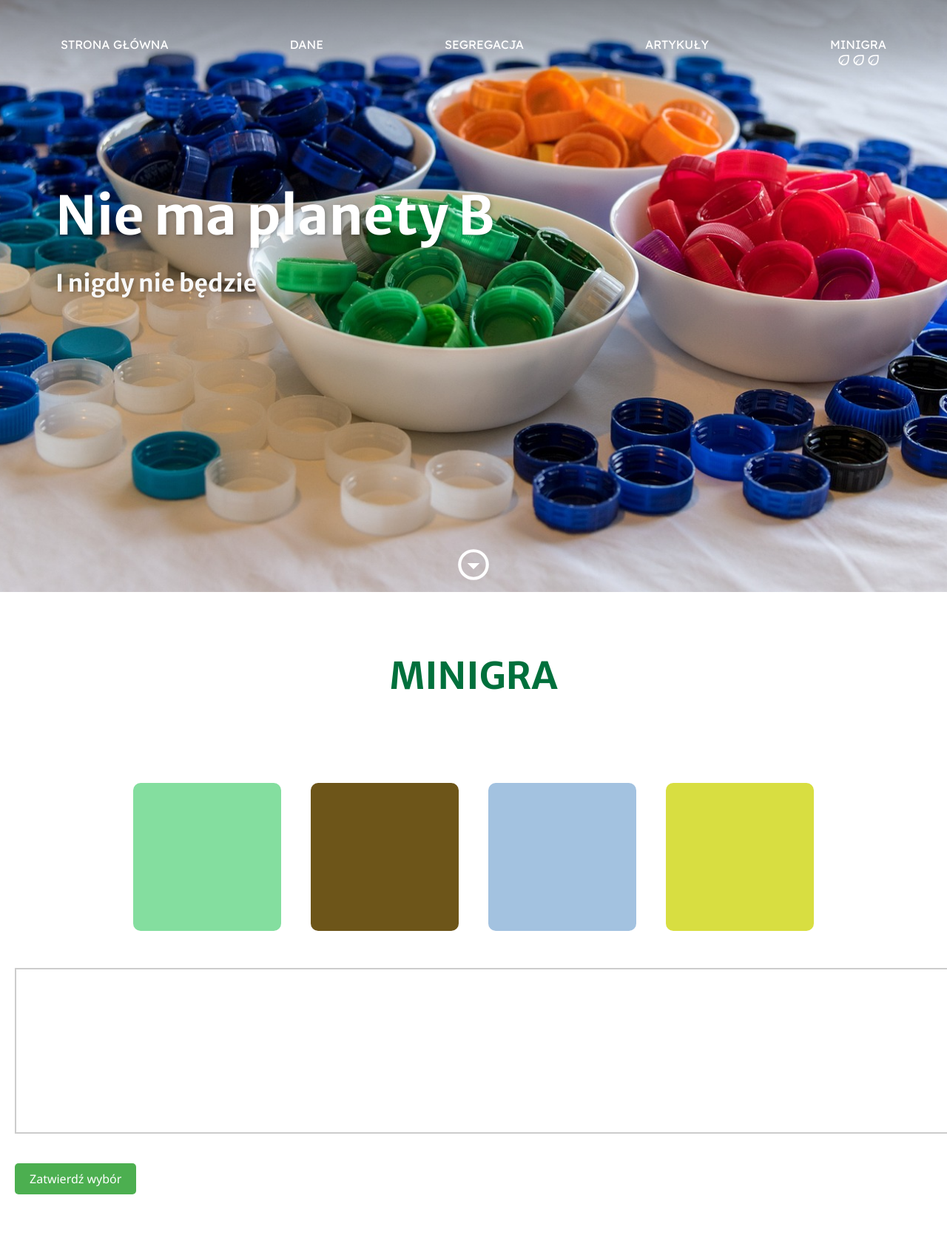
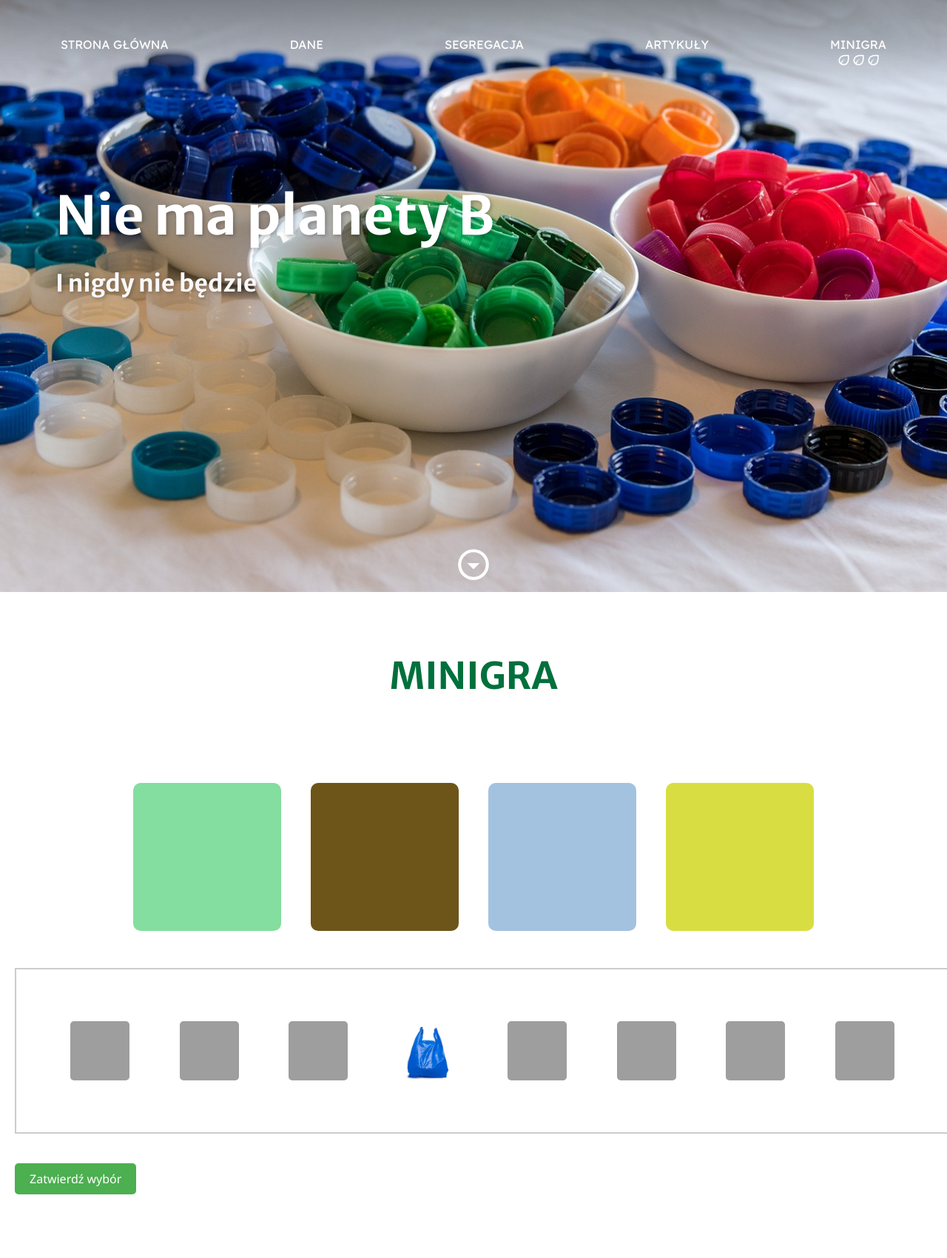
Before and after one commit to Izydor123/hack_heroes_zgloszenie, a Flask app: page /minigra in a window 1280 px wide. Shown: the top 1700 px of the page at 74% size. Run offline with Flask 3, Linux system fonts and the light colour scheme; parts of the project's set-up code (start-up, migrations or seed data) failed here and were passed over; grey boxes are pictures that could not be loaded.

Commit message:
Add files via upload

```diff
--- a/static/minigame.js
+++ b/static/minigame.js
@@ -156,7 +156,7 @@ function confirmChoice(){
         }
     }
     else{
-        gameResult.textContent = "Niestety, niektóre śmieci nie zostały włożone do odpowiednich pojemników.";
+        modalMessage.innerHTML = "Niestety, śmieci nie zostały włożone do odpowiednich pojemników.";
         resetDraggableItems();
     }
 }
@@ -169,7 +169,7 @@ function closeModal() {
 
 function resetDraggableItems(){
     dropZones.forEach((zone) => {
-        const itemsInZone = Array.from(zone.querySelectorAll('.draggable'));
+        const itemsInZone = Array.from(zone.querySelectorAll('.dragable'));
 
         itemsInZone.forEach((item) => {
             if (zone.getAttribute('value') !== item.getAttribute('value')) {
--- a/static/quiz.js
+++ b/static/quiz.js
@@ -13,5 +13,8 @@ async function submitQuiz(event) {
 
     const gameResult = document.getElementById('gameResult');
 
-    gameResult.innerHTML = `<strong>${result.correct}/${result.total}</strong>`;
+    gameResult.innerHTML = `Wynik: <strong>${result.correct} punkty</strong> na <strong>${result.total}</strong>`;
+    if(result.correct == 3){
+        gameResult.innerHTML = gameResult.innerHTML + "<br><strong>Gratulacje!</strong>"
+    }
 }
--- a/static/style.css
+++ b/static/style.css
@@ -903,7 +885,7 @@ footer {
     margin-bottom: 20px;
 }
 
-.draggable {
+.dragable {
     width: 80px;
     height: 80px;
     margin: 5px;
@@ -918,70 +900,70 @@ footer {
     text-align: center;
 }
 
-.draggable:active, .draggable.grabbing {
+.dragable:active, .draggable.grabbing {
     cursor: grabbing;
     transform: scale(1.05);
     box-shadow: 0px 4px 8px rgba(0, 0, 0, 0.3);
     opacity: 0.9;
 }
 
-.draggable.locked {
+.dragable.locked {
     cursor: not-allowed;
     opacity: 0.5;
 }
 
 #draggableItem1 {
     background-image: url(img/szklo1.jpg);
-    background-size: contain;
+    background-size: cover;
     background-repeat: no-repeat;
 }
 
 #draggableItem2 {
     background-image: url(img/bio1.jpg);
-    background-size: contain;
+    background-size: cover;
     background-repeat: no-repeat;
 }
 
 #draggableItem3 {
     background-image: url(img/paipier1.jpg);
-    background-size: contain;
+    background-size: cover;
     background-repeat: no-repeat;
 }
 
 #draggableItem4 {
     background-image: url(img/plastik1.jpg);
-    background-size: contain;
+    background-size: cover;
     background-repeat: no-repeat;
 }
 
 #draggableItem5 {
     background-image: url(img/plastik2.jpg);
-    background-size: contain;
+    background-size: cover;
     background-repeat: no-repeat;
 }
 
 #draggableItem6 {
     background-image: url(img/bio2.jpg);
-    background-size: contain;
+    background-size: cover;
     background-repeat: no-repeat;
 }
 
 
 #draggableItem7 {
     background-image: url(img/szklo2.jpg);
-    background-size: contain;
+    background-size: cover;
     background-repeat: no-repeat;
 }
 
 
 #draggableItem8 {
     background-image: url(img/paipier2.jpg);
-    background-size: contain;
+    background-size: cover;
     background-repeat: no-repeat;
 }
 
 
-.draggable.locked {
+.dragable.locked {
     cursor: not-allowed;
     opacity: 0.5;
 }
```
Also changed, not shown: other parts of static/style.css (+45 -18 lines).
